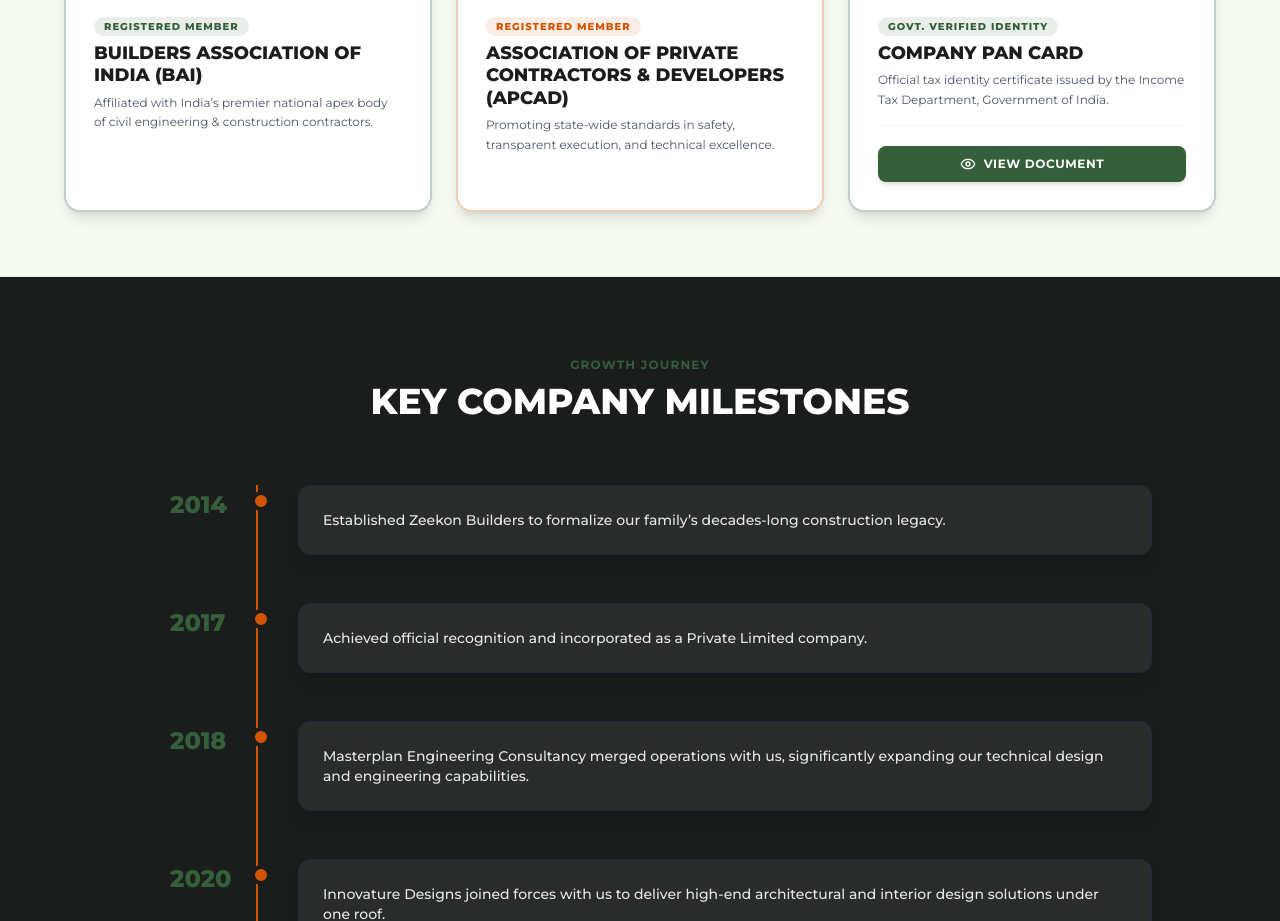
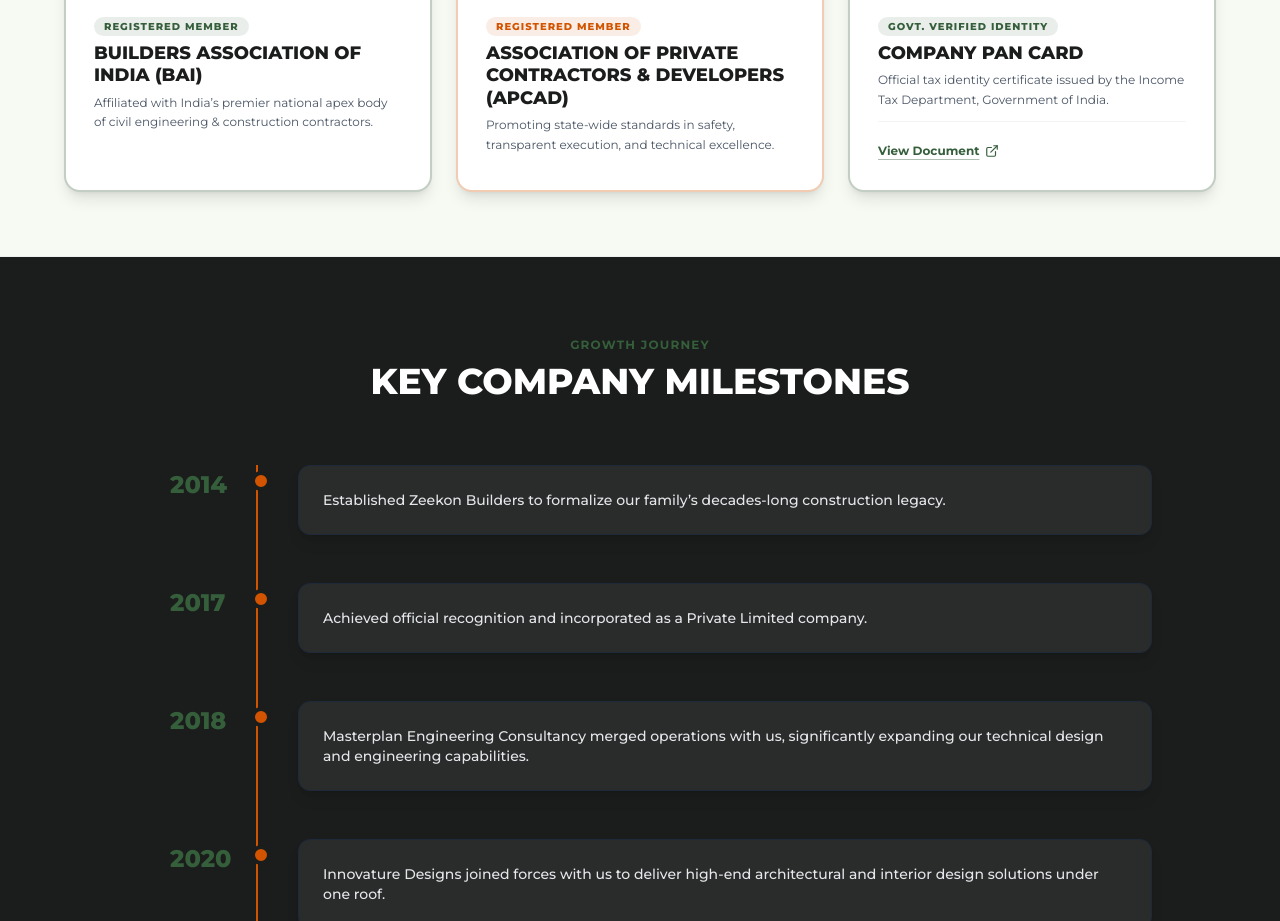
Before and after one commit to hgovind195/KHD, a Next.js app: page /about in a window 1280 px wide. Shown: the part 2900-3821 px from the top of the page. Built offline with nearby package versions, Linux system fonts and the light colour scheme.

Commit message:
Make PAN card View Document a small direct hyperlink to Cloudinary asset

```diff
--- a/app/about/page.tsx
+++ b/app/about/page.tsx
@@ -29,7 +29,6 @@
 
 export default function AboutPage() {
   const [quoteModalOpen, setQuoteModalOpen] = useState(false);
-  const [panDocModalOpen, setPanDocModalOpen] = useState(false);
 
   const stats = [
     { number: "100+", label: "PROJECTS COMPLETED", icon: Building2 },
@@ -466,15 +465,16 @@
                   </p>
                 </div>
               </div>
-              <div className="pt-5 mt-4 border-t border-gray-100">
-                <button
-                  type="button"
-                  onClick={() => setPanDocModalOpen(true)}
-                  className="w-full inline-flex items-center justify-center gap-2 bg-[#355E3B] hover:bg-[#2B4C30] text-white py-2.5 px-4 rounded-lg font-bold uppercase text-xs tracking-wider shadow-md hover:shadow-lg transition-all active:scale-95"
+              <div className="pt-4 mt-3 border-t border-gray-100">
+                <a
+                  href="https://res.cloudinary.com/w1tsvtbe/image/upload/v1787920041/COMPANY_PAN_oxgxhy.jpg"
+                  target="_blank"
+                  rel="noopener noreferrer"
+                  className="inline-flex items-center gap-1.5 text-xs font-bold text-[#355E3B] hover:text-[#2B4C30] underline underline-offset-4 decoration-[#355E3B]/40 hover:decoration-[#355E3B] transition-colors"
                 >
-                  <Eye className="w-4 h-4" />
                   <span>View Document</span>
-                </button>
+                  <ExternalLink className="w-3.5 h-3.5" />
+                </a>
               </div>
             </div>
           </div>
@@ -525,57 +525,6 @@
       </section>
 
       <QuoteModal isOpen={quoteModalOpen} onClose={() => setQuoteModalOpen(false)} />
-
-      {/* COMPANY PAN CARD Lightbox Modal */}
-      {panDocModalOpen && (
-        <div
-          className="fixed inset-0 z-50 flex items-center justify-center p-3 sm:p-4 bg-black/85 backdrop-blur-md animate-fadeIn overflow-y-auto"
-          onClick={() => setPanDocModalOpen(false)}
-        >
-          <div
-            className="relative max-w-[95vw] sm:max-w-3xl max-h-[92vh] w-full bg-[#1B1C1C] rounded-2xl border border-white/20 p-3.5 sm:p-5 shadow-2xl flex flex-col items-center justify-between my-auto"
-            onClick={(e) => e.stopPropagation()}
-          >
-            <div className="w-full flex items-center justify-between pb-2.5 sm:pb-3 border-b border-gray-800 shrink-0">
-              <span className="text-[10px] sm:text-xs font-extrabold uppercase tracking-widest text-white flex items-center gap-1.5 sm:gap-2 leading-tight">
-                <FileCheck className="w-3.5 sm:w-4 h-3.5 sm:h-4 text-[#355E3B] shrink-0" />
-                COMPANY PAN CARD • Official Tax Identity Document
-              </span>
-              <button
-                type="button"
-                onClick={() => setPanDocModalOpen(false)}
-                className="p-1 sm:p-1.5 text-gray-400 hover:text-white bg-white/10 hover:bg-white/20 rounded-full transition-colors shrink-0"
-                aria-label="Close document modal"
-              >
-                <X className="w-4 sm:w-5 h-4 sm:h-5" />
-              </button>
-            </div>
-
-            <div className="w-full h-full p-1.5 my-2 flex items-center justify-center overflow-auto">
-              <img
-                src="https://res.cloudinary.com/w1tsvtbe/image/upload/v1787920041/COMPANY_PAN_oxgxhy.jpg"
-                alt="Kerala Homes Company PAN Card Document"
-                className="max-h-[65vh] sm:max-h-[70vh] max-w-full object-contain rounded-lg shadow-lg border border-white/10"
-              />
-            </div>
-
-            <div className="pt-2.5 sm:pt-3 w-full flex flex-col sm:flex-row justify-between items-center border-t border-gray-800 gap-2 shrink-0">
-              <span className="text-[10px] sm:text-[11px] text-gray-400 font-medium text-center sm:text-left">
-                Income Tax Department — Govt. of India
-              </span>
-              <a
-                href="https://res.cloudinary.com/w1tsvtbe/image/upload/v1787920041/COMPANY_PAN_oxgxhy.jpg"
-                target="_blank"
-                rel="noopener noreferrer"
-                className="text-[11px] sm:text-xs font-bold text-[#355E3B] hover:text-[#528F5A] underline underline-offset-2 flex items-center gap-1.5"
-              >
-                <span>Open Original File</span>
-                <ExternalLink className="w-3 h-3" />
-              </a>
-            </div>
-          </div>
-        </div>
-      )}
     </div>
   );
 }
```
